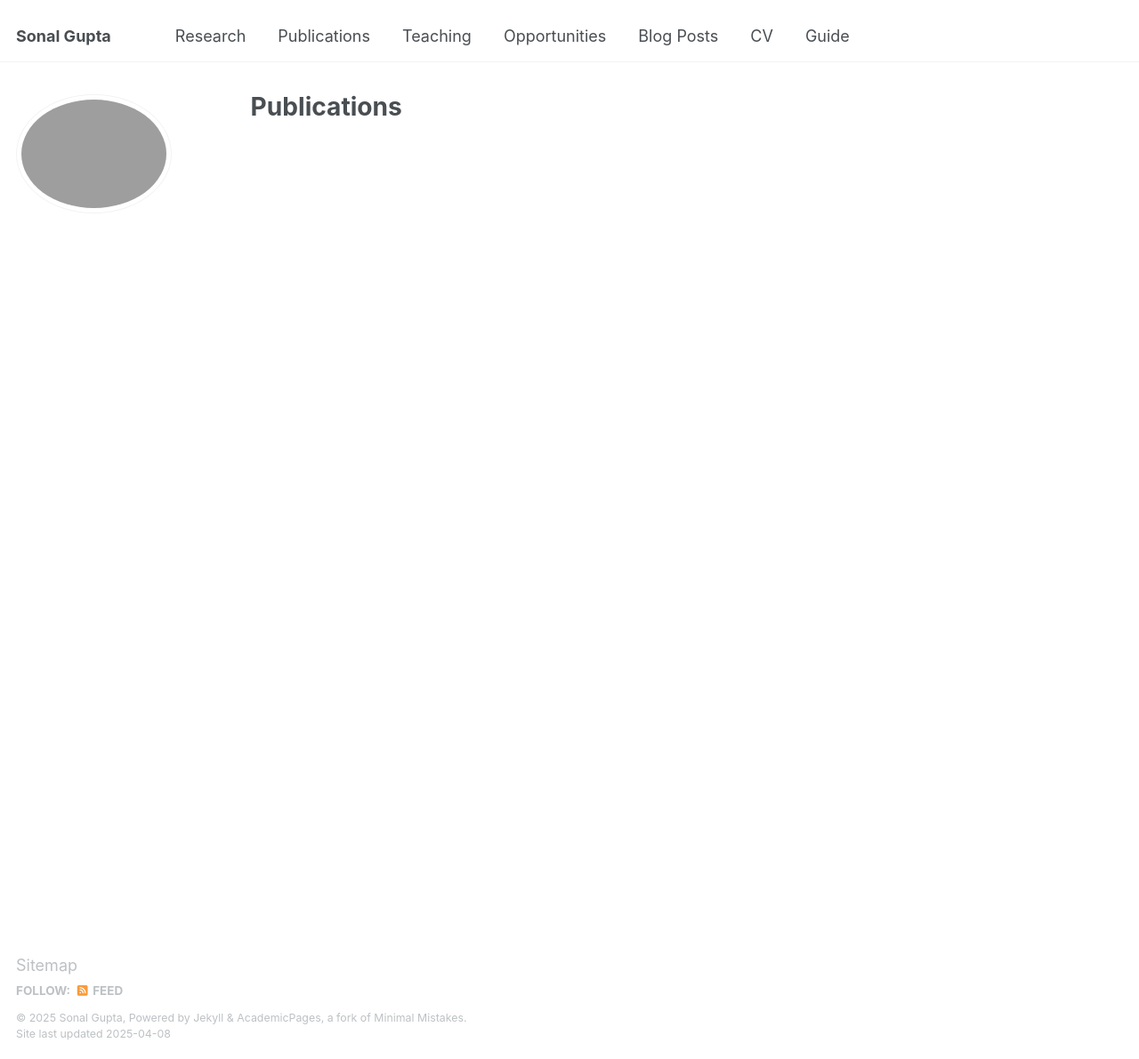
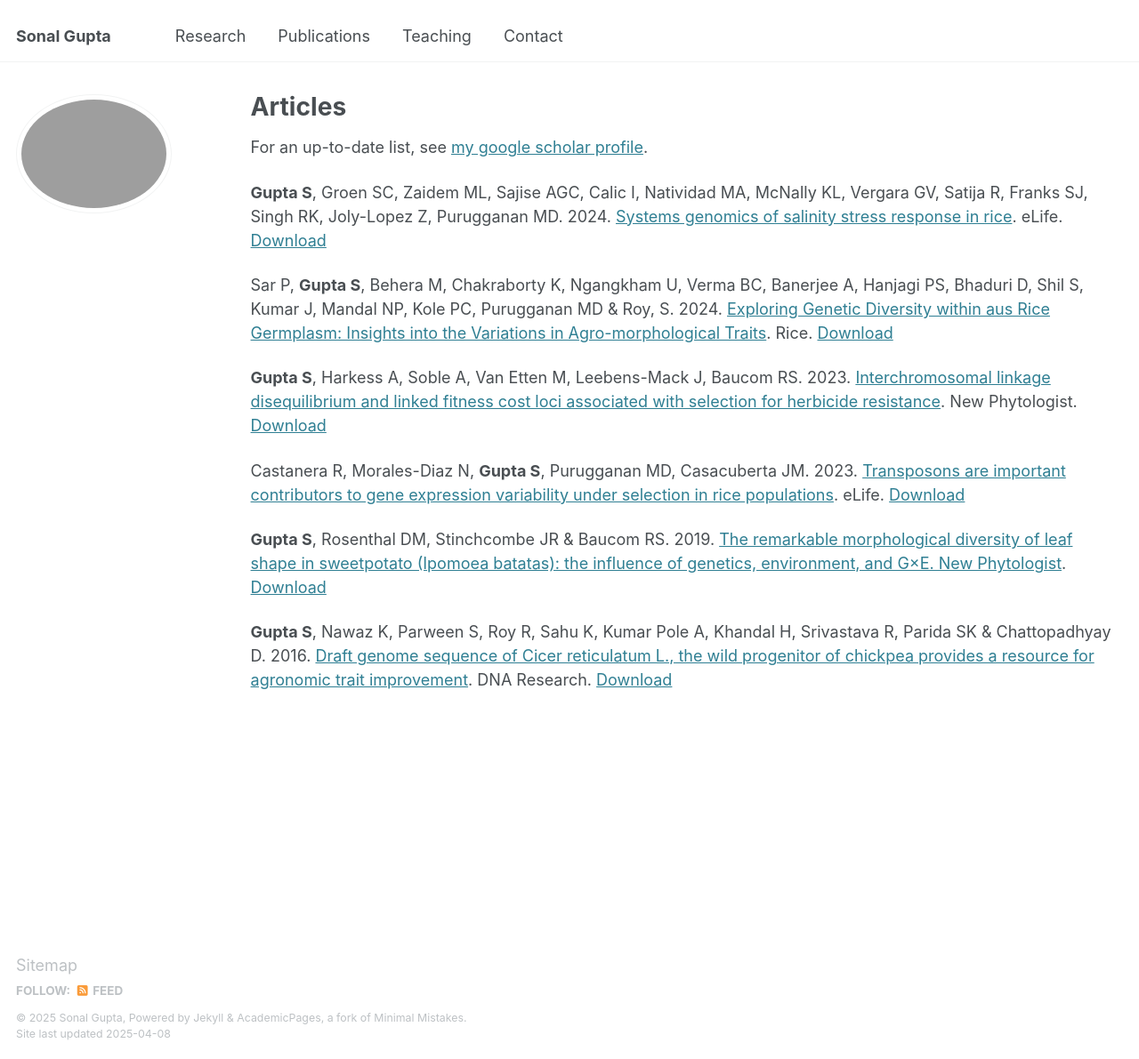
Before and after one commit to gupta-plantgenevo/gupta-plantgenevo.github.io, a Jekyll site: the page built from _publications/papers.md, in a window 1280 px wide and 1191 px high. Shown: the whole window at 89% size. Built offline with Jekyll 4.4.1, drawn with Linux system fonts in a browser that asks for light colours.

Commit message:
Add files via upload

```diff
--- a/_data/navigation.yml
+++ b/_data/navigation.yml
@@ -14,14 +14,5 @@ main:
   - title: "Teaching"
     url: /teaching/
 
-  - title: "Opportunities"
-    url: /opportunities/
-
-  - title: "Blog Posts"
-    url: /year-archive/
-
-  - title: "CV"
-    url: /cv/
-
-  - title: "Guide"
-    url: /markdown/
+  - title: "Contact"
+    url: /contact/
--- /dev/null
+++ b/_publications/papers.md
@@ -0,0 +1,19 @@
+---
+layout: archive
+title: "Articles"
+permalink: /publications/
+---
+
+For an up-to-date list, see [my google scholar profile](https://scholar.google.com/citations?user=cikpGiQAAAAJ&hl=en).
+
+**Gupta S**, Groen SC, Zaidem ML, Sajise AGC, Calic I, Natividad MA, McNally KL, Vergara GV, Satija R, Franks SJ, Singh RK, Joly-Lopez Z, Purugganan MD. 2024. [Systems genomics of salinity stress response in rice](https://elifesciences.org/articles/99352). eLife. [Download](http://gupta-plantgenevo.github.io/files/salinity_stress.pdf)
+
+Sar P, **Gupta S**, Behera M, Chakraborty K, Ngangkham U, Verma BC, Banerjee A, Hanjagi PS, Bhaduri D, Shil S, Kumar J, Mandal NP, Kole PC, Purugganan MD & Roy, S. 2024. [Exploring Genetic Diversity within aus Rice Germplasm: Insights into the Variations in Agro-morphological Traits](https://thericejournal.springeropen.com/articles/10.1186/s12284-024-00700-4). Rice. [Download](http://gupta-plantgenevo.github.io/files/Aus_GWAS.pdf)
+
+**Gupta S**, Harkess A, Soble A, Van Etten M, Leebens-Mack J, Baucom RS. 2023. [Interchromosomal linkage disequilibrium and linked fitness cost loci associated with selection for herbicide resistance](https://onlinelibrary.wiley.com/doi/10.1111/nph.18782). New Phytologist. [Download](http://gupta-plantgenevo.github.io/files/herbicideResistance.pdf)
+
+Castanera R, Morales-Diaz N, **Gupta S**, Purugganan MD, Casacuberta JM. 2023. [Transposons are important contributors to gene expression variability under selection in rice populations](https://elifesciences.org/articles/86324). eLife. [Download](http://gupta-plantgenevo.github.io/files/transposons.pdf)
+
+**Gupta S**, Rosenthal DM, Stinchcombe JR & Baucom RS. 2019. [The remarkable morphological diversity of leaf shape in sweetpotato (Ipomoea batatas): the influence of genetics, environment, and G×E. New Phytologist](https://nph.onlinelibrary.wiley.com/doi/10.1111/nph.16286). [Download](http://gupta-plantgenevo.github.io/files/sweetpotato.pdf)
+
+**Gupta S**, Nawaz K, Parween S, Roy R, Sahu K, Kumar Pole A, Khandal H, Srivastava R, Parida SK & Chattopadhyay D. 2016. [Draft genome sequence of Cicer reticulatum L., the wild progenitor of chickpea provides a resource for agronomic trait improvement](https://doi.org/10.1093/dnares/dsw042). DNA Research. [Download](http://gupta-plantgenevo.github.io/files/chickpea.pdf)
```
Also changed, not shown: 1 other file.
